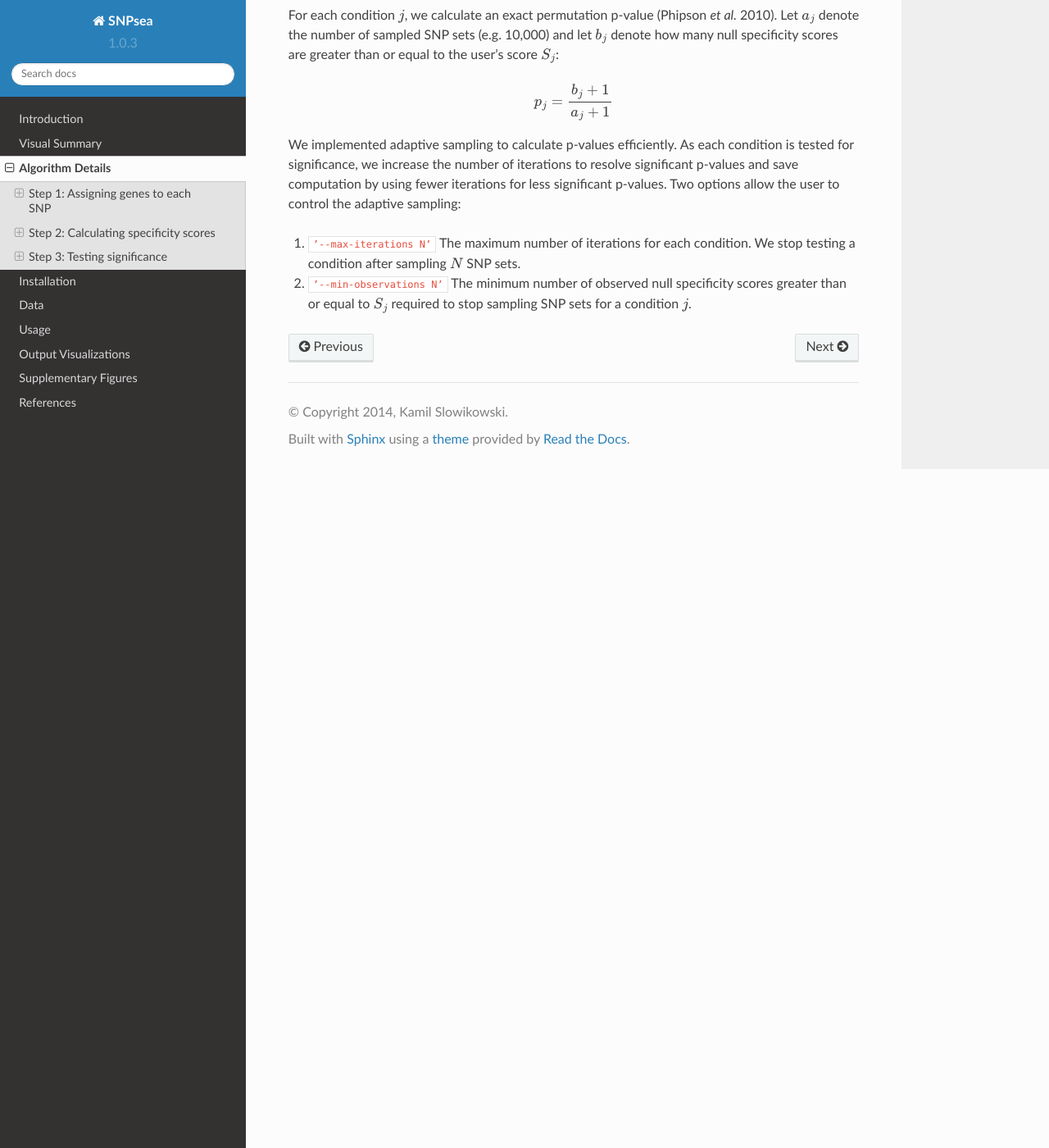
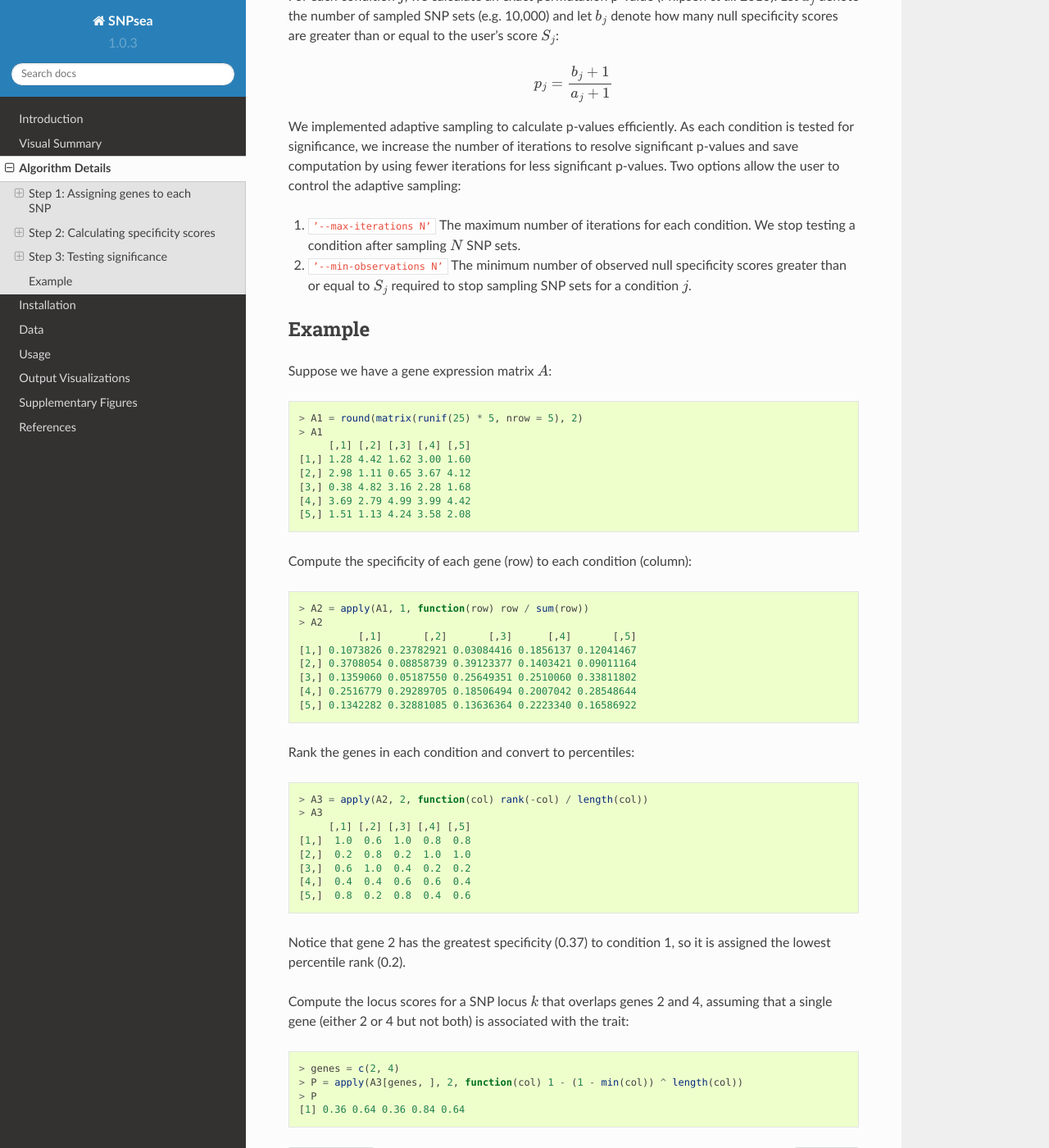
Before and after one commit to slowkow/snpsea, a Sphinx documentation site: the page built from docs/algorithm.rst, in a window 1280 px wide and 1400 px high, scrolled down 4244 px. Shown: the whole window at 82% size. Built offline with Sphinx 7.4.7 and the Read the Docs theme 2.0.0, drawn with Linux system fonts in a browser that asks for light colours; some of the changed text lies outside the part shown.

Commit message:
add example to help clarify the algorithm

```diff
--- a/docs/algorithm.rst
+++ b/docs/algorithm.rst
@@ -254,3 +253,59 @@ user to control the adaptive sampling:
 2. ``’--min-observations N’`` The minimum number of observed null
    specificity scores greater than or equal to :math:`S_{j}` required to
    stop sampling SNP sets for a condition :math:`j`.
+
+Example
+~~~~~~~
+
+Suppose we have a gene expression matrix :math:`A`:
+
+.. code-block:: r
+
+   > A1 = round(matrix(runif(25) * 5, nrow = 5), 2)
+   > A1
+        [,1] [,2] [,3] [,4] [,5]
+   [1,] 1.28 4.42 1.62 3.00 1.60
+   [2,] 2.98 1.11 0.65 3.67 4.12
+   [3,] 0.38 4.82 3.16 2.28 1.68
+   [4,] 3.69 2.79 4.99 3.99 4.42
+   [5,] 1.51 1.13 4.24 3.58 2.08
+
+Compute the specificity of each gene (row) to each condition (column):
+
+.. code-block:: r
+
+   > A2 = apply(A1, 1, function(row) row / sum(row))
+   > A2
+             [,1]       [,2]       [,3]      [,4]       [,5]
+   [1,] 0.1073826 0.23782921 0.03084416 0.1856137 0.12041467
+   [2,] 0.3708054 0.08858739 0.39123377 0.1403421 0.09011164
+   [3,] 0.1359060 0.05187550 0.25649351 0.2510060 0.33811802
+   [4,] 0.2516779 0.29289705 0.18506494 0.2007042 0.28548644
+   [5,] 0.1342282 0.32881085 0.13636364 0.2223340 0.16586922
+
+Rank the genes in each condition and convert to percentiles:
+
+.. code-block:: r
+
+   > A3 = apply(A2, 2, function(col) rank(-col) / length(col))
+   > A3
+        [,1] [,2] [,3] [,4] [,5]
+   [1,]  1.0  0.6  1.0  0.8  0.8
+   [2,]  0.2  0.8  0.2  1.0  1.0
+   [3,]  0.6  1.0  0.4  0.2  0.2
+   [4,]  0.4  0.4  0.6  0.6  0.4
+   [5,]  0.8  0.2  0.8  0.4  0.6
+
+Notice that gene 2 has the greatest specificity (0.37) to condition 1, so it
+is assigned the lowest percentile rank (0.2).
+
+Compute the locus scores for a SNP locus :math:`k` that overlaps genes 2 and
+4, assuming that a single gene (either 2 or 4 but not both) is associated with
+the trait:
+
+.. code-block:: r
+
+   > genes = c(2, 4)
+   > P = apply(A3[genes, ], 2, function(col) 1 - (1 - min(col)) ^ length(col))
+   > P
+   [1] 0.36 0.64 0.36 0.84 0.64
```
Also changed, not shown: other parts of docs/algorithm.rst (+5 -6 lines).
